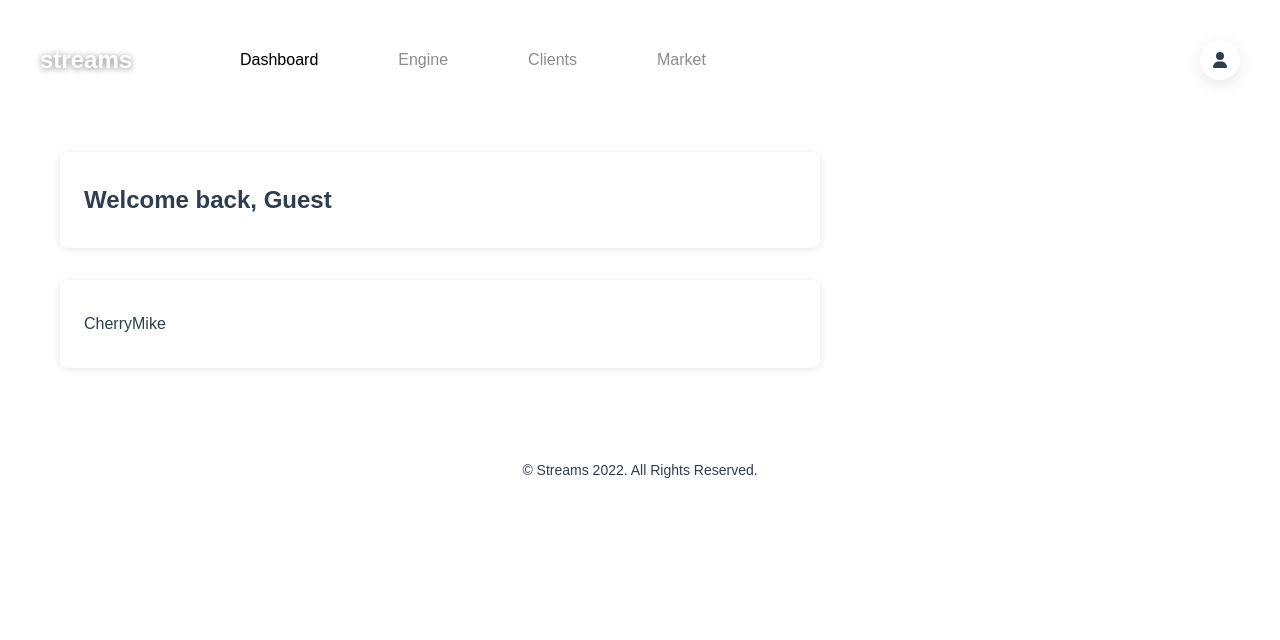
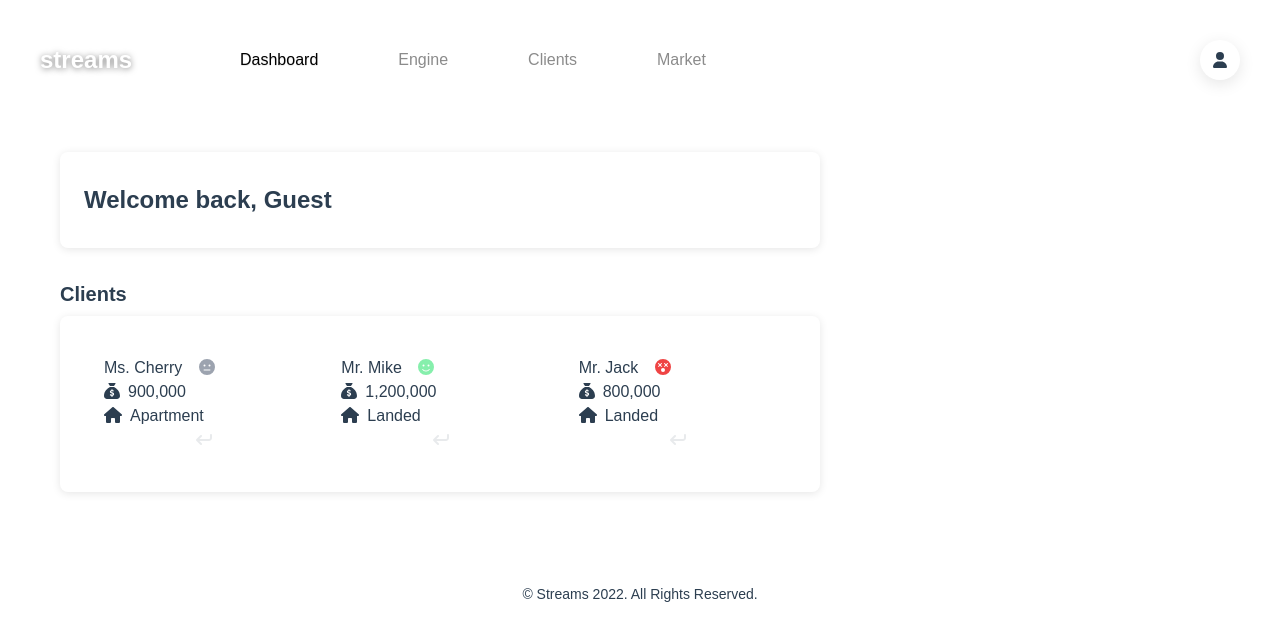
Before and after one commit to zktam1310/streams-web-frontend, a Vue app: page / in a window 1280 px wide. Shown: the top 640 px of the page. Built offline with nearby package versions, Linux system fonts and the light colour scheme.

Commit message:
feat:dashboard/add client overview box

```diff
--- a/src/components/dashboard/ClientOverviewCard.component.vue
+++ b/src/components/dashboard/ClientOverviewCard.component.vue
@@ -4,8 +4,38 @@
         <div
           v-for="(v,k) in clientData"
           :key="k"
-          class="">
-            {{ v['name'] }}
+          class="client-wrapper">
+            <div>
+              {{ v['title'] + " " + v['name'] }}
+              <span
+                v-if="v['status'] == 'positive'"
+                class="ml-3 text-green-300">
+                <font-awesome-icon icon="fa fa-face-smile" />
+              </span>
+              <span
+                v-else-if="v['status'] == 'negative'"
+                class="ml-3 text-red-500">
+                <font-awesome-icon icon="fa fa-face-dizzy" />
+              </span>
+              <span
+                v-else
+                class="ml-3 text-gray-400">
+                <font-awesome-icon icon="fa fa-face-meh" />
+              </span>
+            </div>
+            <div>
+              <font-awesome-icon icon="fa fa-sack-dollar" />
+              <span class="ml-2">{{ NumberFormatter.thousandSeparator(v['budget']) }}</span>
+            </div>
+            <div>
+              <font-awesome-icon icon="fa fa-house" />
+              <span class="ml-2">{{ v['type'] }}</span>
+            </div>
+            <div class="client_wrapper_hover_icon">
+              <span class="rotate-90 inline-block">
+                <font-awesome-icon icon="fa fa-arrow-turn-down" />
+              </span>
+            </div>
         </div>
     </div>
   </div>
@@ -13,33 +43,50 @@
 
 <script lang="ts">
 import Vue from 'vue';
+import { NumberFormatter } from '@/utils/index';
 
 interface clientObject {
     name: string,
+    title: string,
     budget: number,
-    type: string
+    type: string,
+    status: string
 }
 
 export default Vue.extend({
   name: 'ClientOverviewCard',
   data() {
     return {
-        clientData: [] as Array<clientObject>
+      NumberFormatter: new NumberFormatter(),
+      clientData: [] as Array<clientObject>
     }
   },
   mounted() {
     this.clientData = [
         {
-            name: "Cherry" as string,
+            name: "Cherry",
+            title: "Ms.",
             budget: 900000,
-            type: "Landed"
+            type: "Apartment",
+            status: "neutral"
         },
         {
-            name: "Mike" as string,
+            name: "Mike",
+            title: "Mr.",
             budget: 1200000,
-            type: "Landed"
+            type: "Landed",
+            status: "positive"
+        },
+        {
+            name: "Jack",
+            title: "Mr.",
+            budget: 800000,
+            type: "Landed",
+            status: "negative"
         },
     ]
+  },
+  methods: {
   }
 });
 </script>
@@ -49,4 +96,14 @@ export default Vue.extend({
   @apply py-8 px-6 rounded-lg;
   box-shadow: 0px 0.10rem 0.5rem rgb(0 0 0 / 0.10);
 }
+.client-wrapper {
+  @apply w-1/3 px-5 my-2 text-left cursor-pointer;
+}
+.client_wrapper_hover_icon {
+  @apply opacity-10 text-center;
+  transition: 0.2s all;
+}
+.client-wrapper:hover .client_wrapper_hover_icon {
+  @apply opacity-100;
+}
 </style>
--- a/src/main.ts
+++ b/src/main.ts
@@ -6,10 +6,18 @@ import './index.css'
 /* import the fontawesome core */
 import { library } from '@fortawesome/fontawesome-svg-core'
 import { FontAwesomeIcon } from '@fortawesome/vue-fontawesome'
-import { faUser, faPowerOff } from '@fortawesome/free-solid-svg-icons'
+import
+{ faUser,
+  faPowerOff,
+  faSackDollar,
+  faHouse,
+  faFaceMeh,
+  faFaceDizzy,
+  faFaceSmile,
+  faArrowTurnDown} from '@fortawesome/free-solid-svg-icons'
 
 /* add icons to the library */
-library.add(faUser, faPowerOff)
+library.add(faUser, faPowerOff, faSackDollar, faHouse, faFaceMeh, faFaceDizzy, faFaceSmile, faArrowTurnDown)
 
 /* add font awesome icon component */
 Vue.component('font-awesome-icon', FontAwesomeIcon)
--- /dev/null
+++ b/src/utils/index.ts
@@ -0,0 +1,16 @@
+export class NumberFormatter {
+
+    thousandSeparator(number:any) {
+        if (!number) return 0;
+        number = number.toString().split("").reverse();
+        const output:string[] = [];
+        for (let i in number) {
+            let n = number[i];
+            output.push(n);
+            if ((Number(i)+1)%3 === 0 && Number(i)+1 !== number.length) {
+            output.push(',');
+            }
+        }
+        return output.reverse().join("");
+    }
+}
--- a/src/views/HomeView.vue
+++ b/src/views/HomeView.vue
@@ -5,6 +5,7 @@
         <overview-card-component />
       </div>
       <div class="home-row-child w-2/3">
+        <div class="home-row-child-title">Clients</div>
         <client-overview-card-component />
       </div>
       <div class="home-row-child">
@@ -49,4 +50,7 @@ export default Vue.extend({
 .home-row-child {
   @apply px-5 mb-8;
 }
+.home-row-child-title {
+  @apply w-full text-left font-semibold text-xl mb-2;
+}
 </style>
```
